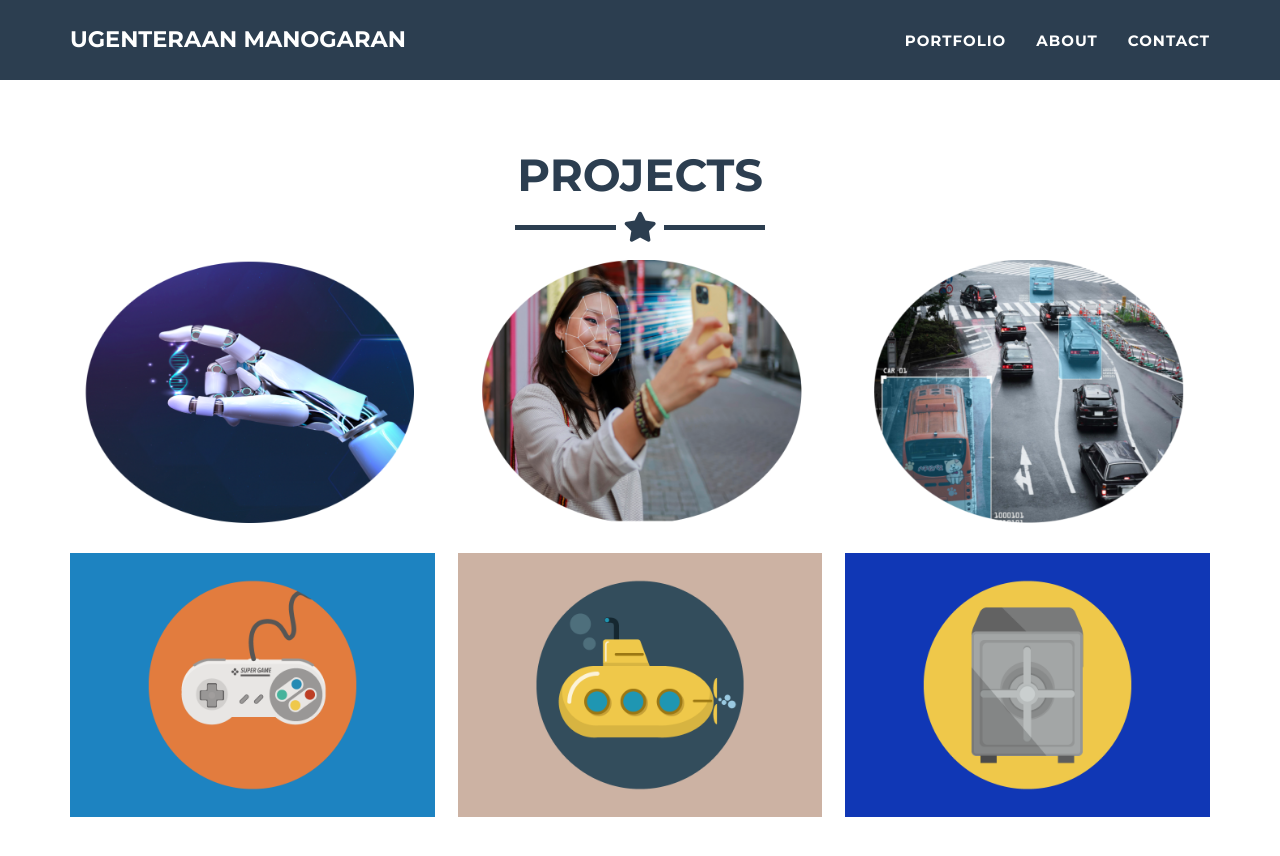
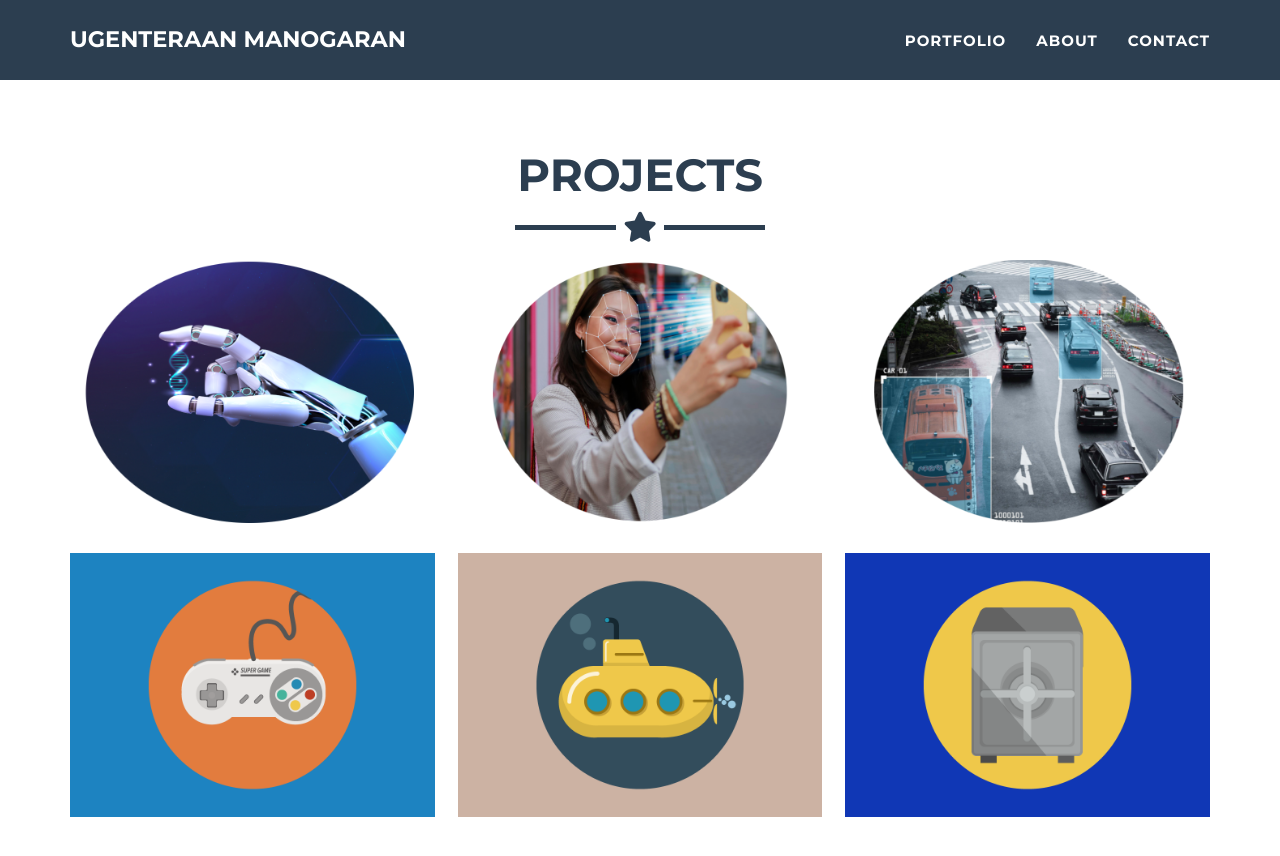
Before and after one commit to Ugenteraan/ugenteraan.github.io, a Jekyll site: the page built from _posts/2014-07-18-project-1.markdown, in a window 1280 px wide and 900 px high, scrolled down 725 px. Shown: the top 856 px of the window. Built offline with Jekyll 4.4.1, drawn with Linux system fonts in a browser that asks for light colours.

Commit message:
wise ai pic rounder

```diff
--- a/_posts/2014-07-16-project-3.markdown
+++ b/_posts/2014-07-16-project-3.markdown
@@ -2,10 +2,11 @@
 layout: default
 modal-id: 3
 date: 2021-02-01
-img: wiseai.png
+img: wise-ai.png
 alt: image-alt
+title: Frontal Face Detection
 project-date: February 2021 to March 2021
 client: WiseAI Sdn. Bhd.
 category: Deep Learning
-description: Use this area of the page to describe your project. Lorem ipsum dolor sit amet, consectetur adipisicing elit. Mollitia neque assumenda ipsam nihil, molestias magnam, recusandae quos quis inventore quisquam velit asperiores, vitae? Reprehenderit soluta, eos quod consequuntur itaque. Nam.
+description:
 ---
```
Also changed, not shown: img/portfolio/wise-ai.png (added), img/portfolio/wiseai.png (deleted).
